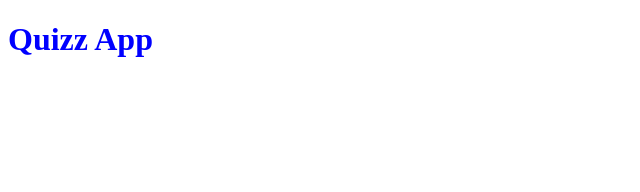
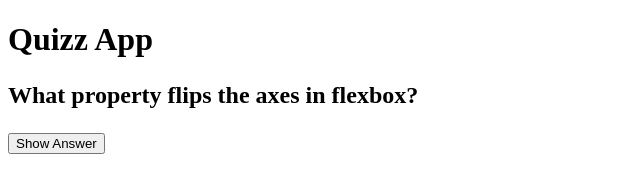
Before and after one commit to luederb/QuizApp, a plain HTML site: page index.html in a window 1280 px wide. Shown: the whole page, without its empty margins (0-640 px from the left). Drawn offline with Linux system fonts and the light colour scheme.

Commit message:
added header, question-card and button. Moved nav in footer

```diff
--- a/css/styles.css
+++ b/css/styles.css
@@ -1,3 +1,3 @@
 h1 {
-  color: blue;
+  color: black;
 }
--- a/index.html
+++ b/index.html
@@ -3,11 +3,24 @@
   <head>
     <meta charset="UTF-8" />
     <meta name="viewport" content="width=device-width, initial-scale=1.0" />
-    <title>Document</title>
+    <title>Quizz App</title>
     <link rel="stylesheet" href="css/styles.css" />
   </head>
 
   <body>
-    <h1>Quizz App</h1>
+    <header>
+      <h1>Quizz App</h1>
+    </header>
+    <main>
+      <section class="Question-Card">
+        <h2 class="Question">
+          <p>What property flips the axes in flexbox?</p>
+        </h2>
+        <button class="Answer-button" type="button">Show Answer</button>
+      </section>
+    </main>
+    <footer>
+      <nav></nav>
+    </footer>
   </body>
 </html>
```
